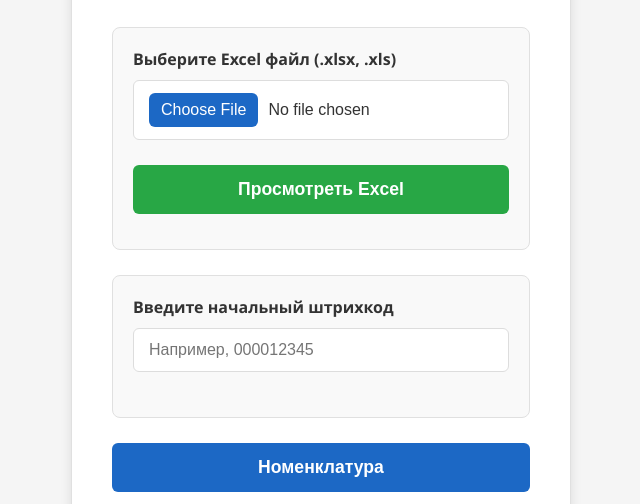
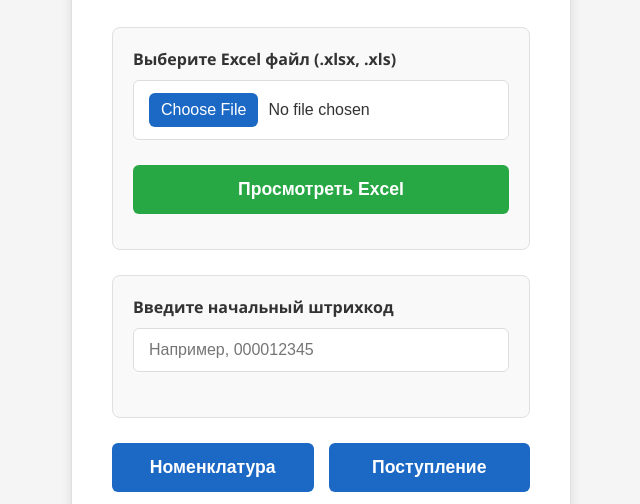
Before and after one commit to AlexeDark/1c-Excel, a plain HTML site: page index.html in a window 1280 px wide. Shown: the part 373-877 px from the top of the page, without its empty margins (319-959 px from the left). Drawn offline with nearby package versions, Linux system fonts and the light colour scheme.

Commit message:
Update style.css

```diff
--- a/style.css
+++ b/style.css
@@ -271,3 +271,13 @@ button:disabled {
 .excel-preview tr:hover {
     background-color: #f1f1f1;
 }
+
+.button-group {
+    display: flex;
+    justify-content: space-between;
+    gap: 15px; /* Расстояние между кнопками */
+}
+
+.button-group button {
+    width: 100%; /* Кнопки будут занимать равную ширину */
+}
```
